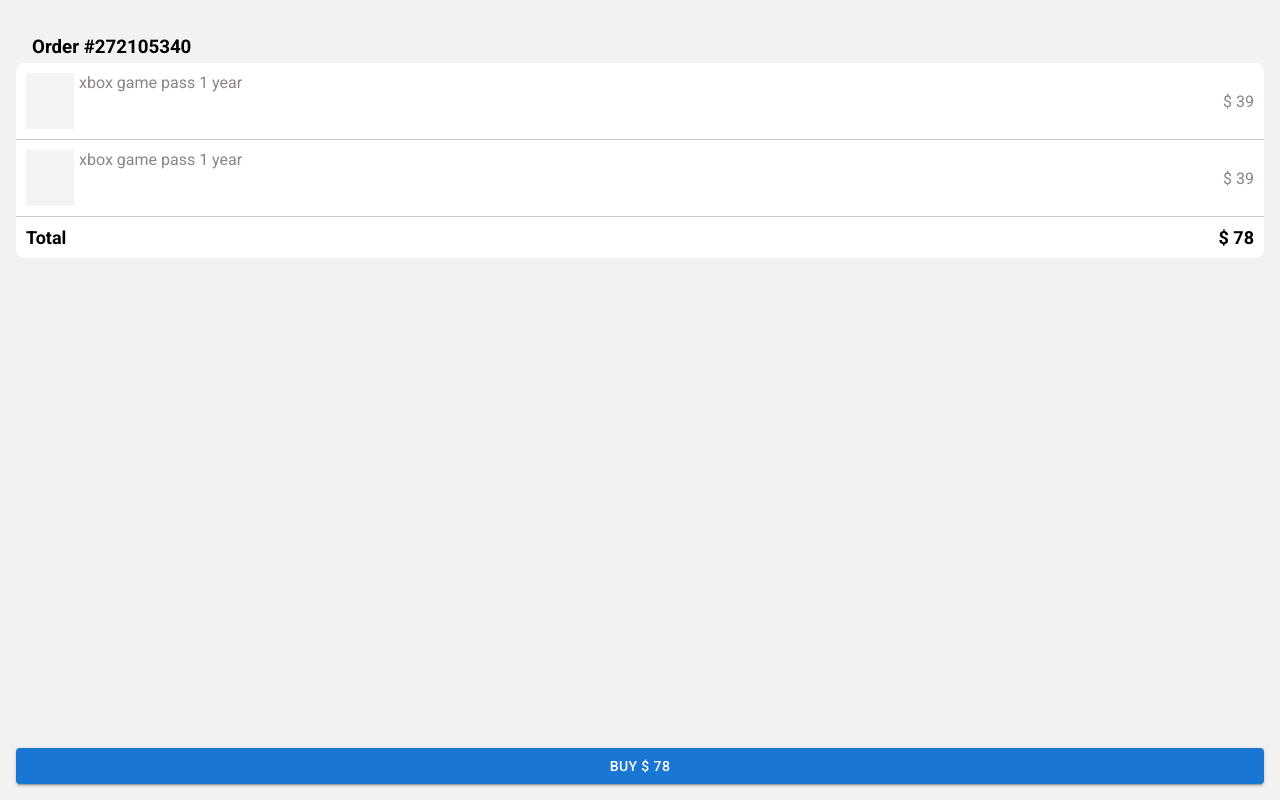
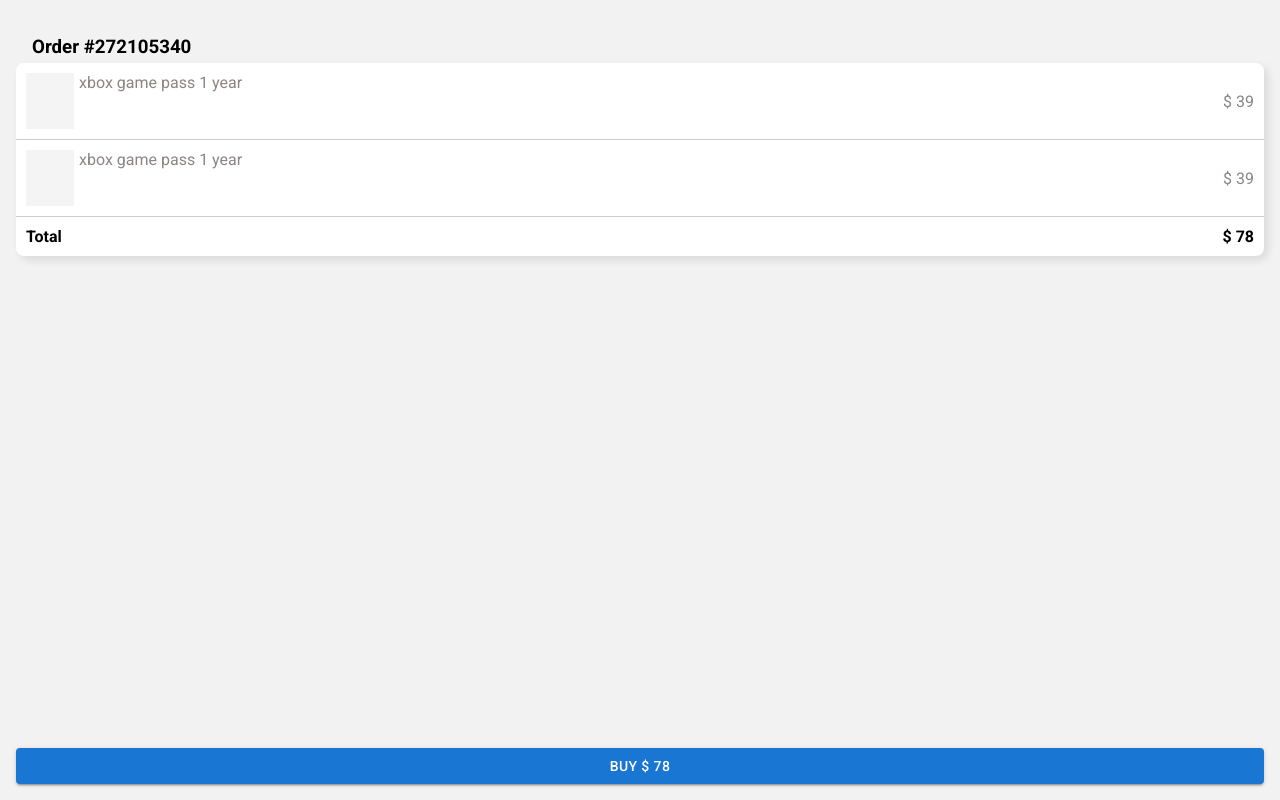
Before and after one commit to mihhha985/telegram-shop, a Next.js app: page /orders/total in a window 1280 px wide. Built offline with nearby package versions, Linux system fonts and the light colour scheme.

Commit message:
add total order page 1.1

```diff
--- a/app/orders/total/page.module.scss
+++ b/app/orders/total/page.module.scss
@@ -15,13 +15,14 @@
 		flex-direction: column;
 		background: #fff;
 		border-radius: 8px;
+		box-shadow: 4px 4px 8px rgba(0,0,0,.1);
 
 		.total{
 			padding: 10px;
 			display: flex;
 			justify-content: space-between;
 			align-items: center;
-			font-size: 18px;
+			font-size: 16px;
 			font-weight: 700;
 		}
 
```
